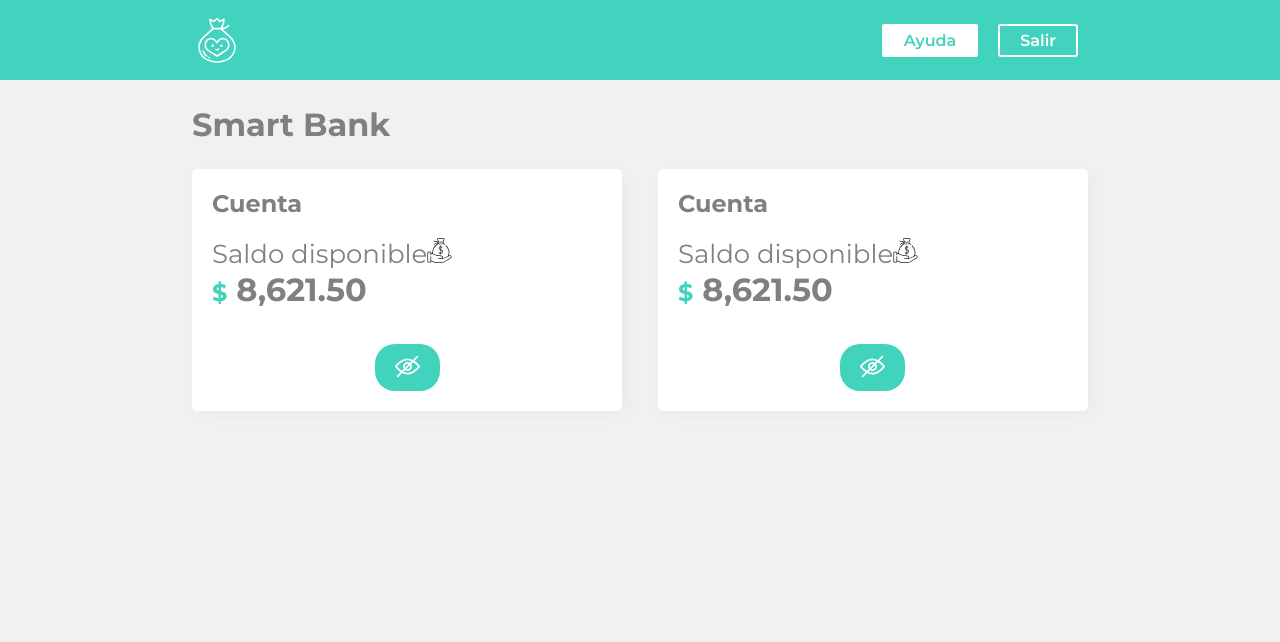
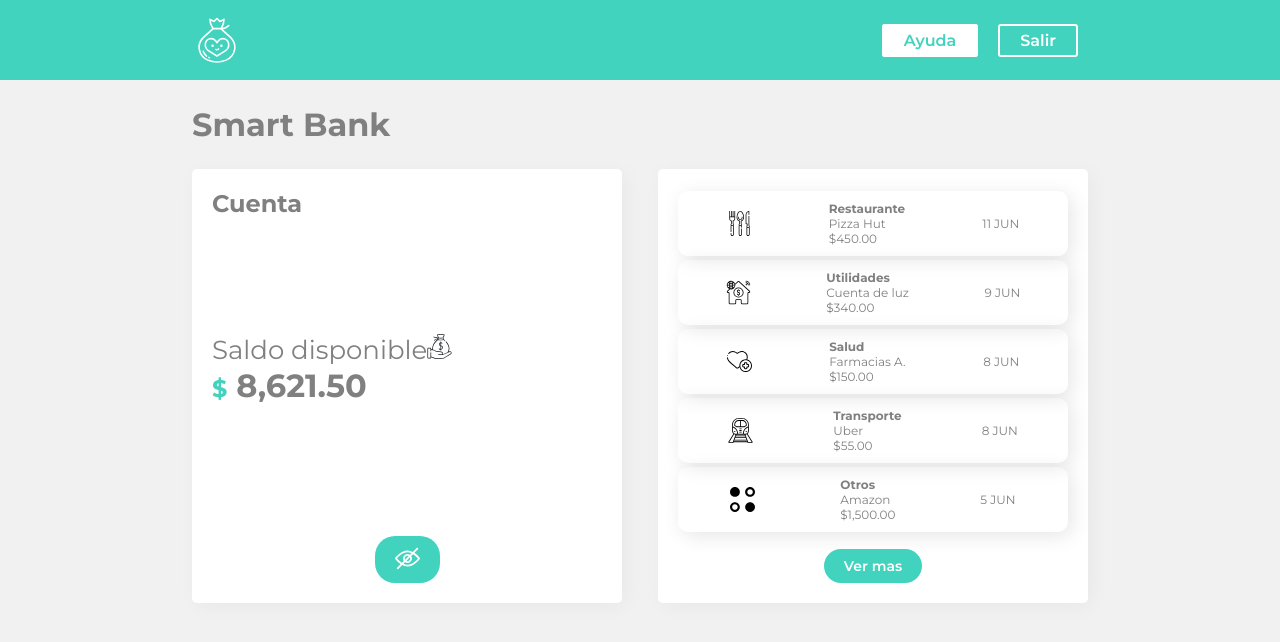
Before and after one commit to Psalazar8505/Smart-bank_Styled-Components, a React (Create React App) app: page / in a window 1280 px wide. Shown: the top 642 px of the page. Built offline with nearby package versions, Linux system fonts and the light colour scheme.

Commit message:
terminando la clase 4 'nuevo item'

```diff
--- /dev/null
+++ b/src/Components/Card/index.jsx
@@ -0,0 +1,35 @@
+import React from "react";
+import styled from "styled-components";
+import ImageFilter from "../../ImageFilter";
+
+const Card = styled.div`
+    box-shadow:  4px 4px 20px 0px rgba(0,0,0,0.1);
+    border-radius: 10px;
+    margin: 2px 0;
+    display: flex;
+    align-items: center;
+    justify-content: space-around;
+    padding: 10px;
+    font-size: 12px;
+`
+const Info = styled.div`
+    display: flex;
+    flex-direction: column;
+    .type{
+        font-weight: bold;
+    }
+`
+
+export default ({ cargo }) => {
+    console.log(cargo)
+    const { id, type, value, from, date } = cargo
+    return <Card>
+        {ImageFilter(type)}
+        <Info>
+        <span className="type" >{type}</span>
+        <span>{from}</span>
+        <span>{value}</span>
+        </Info>
+        <span>{date}</span>
+    </Card>
+}
--- a/src/Components/Container/index.jsx
+++ b/src/Components/Container/index.jsx
@@ -2,6 +2,7 @@
 import { styled } from "styled-components";
 import Title from "../Title";
 import Account from "../Account";
+import List from "../List";
 
 const StyleContainer = styled.div`
   background-color: #f1f1f1;
@@ -24,7 +25,7 @@
       <Title>Smart Bank</Title>
       <StyleContent className="content">
         <Account />
-        <Account />
+        <List />
       </StyleContent>
     </StyleContainer>
   );
--- /dev/null
+++ b/src/Components/List/index.jsx
@@ -0,0 +1,19 @@
+import React from "react";
+import { Box, Btn } from "../UI";
+import { lista } from "../../info";
+import Card from "../Card";
+
+const List = () => {
+    return <Box>
+        {
+            lista.cargos.map( (cargo, i) => {
+                return <Card key={i} cargo={cargo} />
+
+
+            })
+        }
+        <Btn>Ver mas</Btn>
+    </Box>
+}
+
+export default List;
--- /dev/null
+++ b/src/ImageFilter.js
@@ -0,0 +1,20 @@
+import React from "react";
+import alimentacion from "./assets/images/alimentacion.svg";
+import salud from "./assets/images/salud.svg";
+import otros from "./assets/images/otros.svg";
+import transporte from "./assets/images/transporte.svg";
+import utilidades from "./assets/images/utilidades.svg";
+import { Icono } from "./Components/UI";
+
+export default (type) =>{
+    const Images = {
+        Restaurante: <Icono src={alimentacion} alt="Restaurante" />,
+        Salud: <Icono src={salud} alt="Salud" />,
+        // Otros: <Icono src={otros} alt="Otros"/>,
+        Transporte: <Icono src={transporte} alt="Transporte" />,
+        Utilidades: <Icono src={utilidades} alt="Utilidades" />,
+        default : <Icono src={otros} alt="Otros" />
+    };
+
+    return Images [type] || Images ["default"];
+}
```
